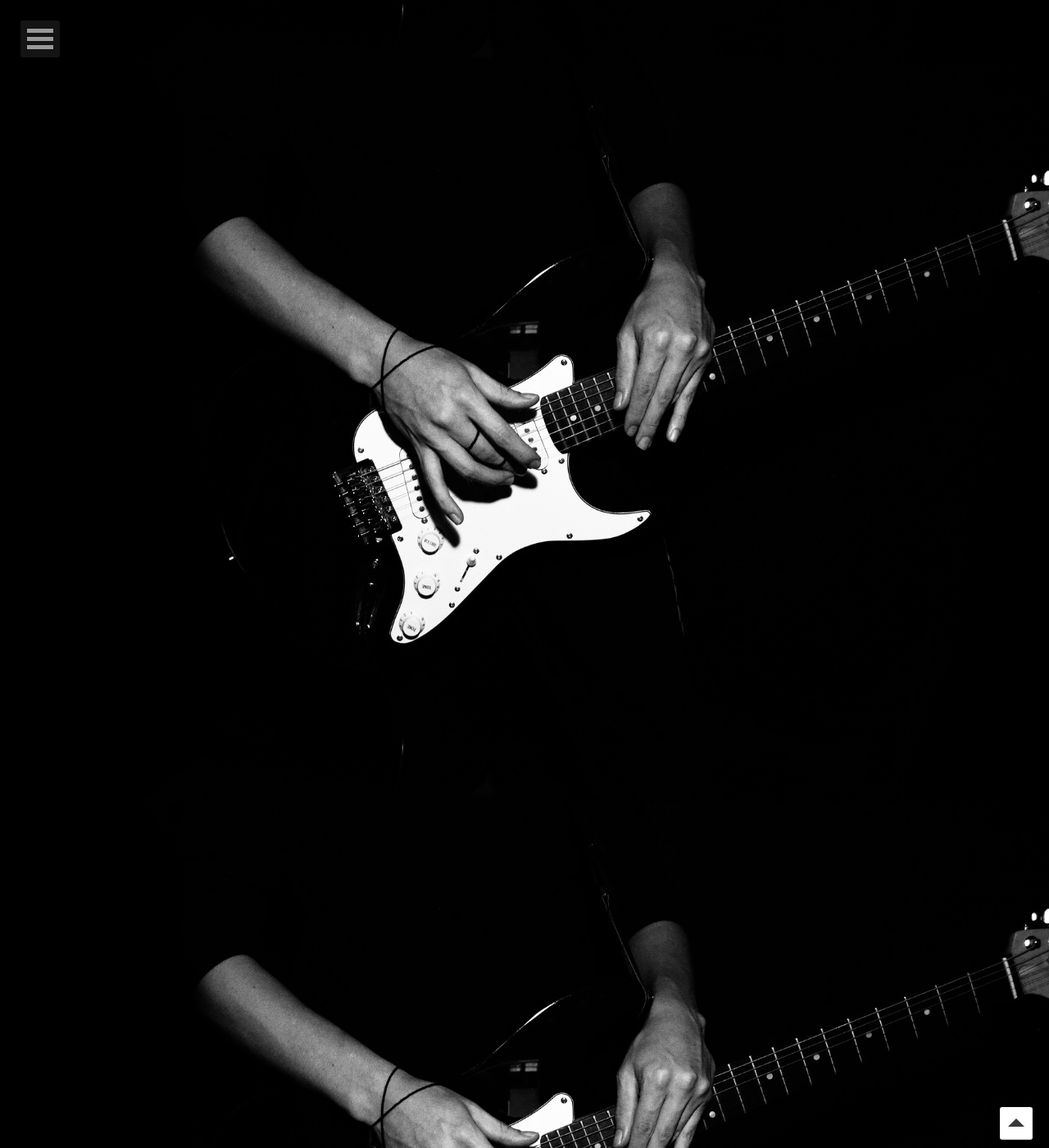
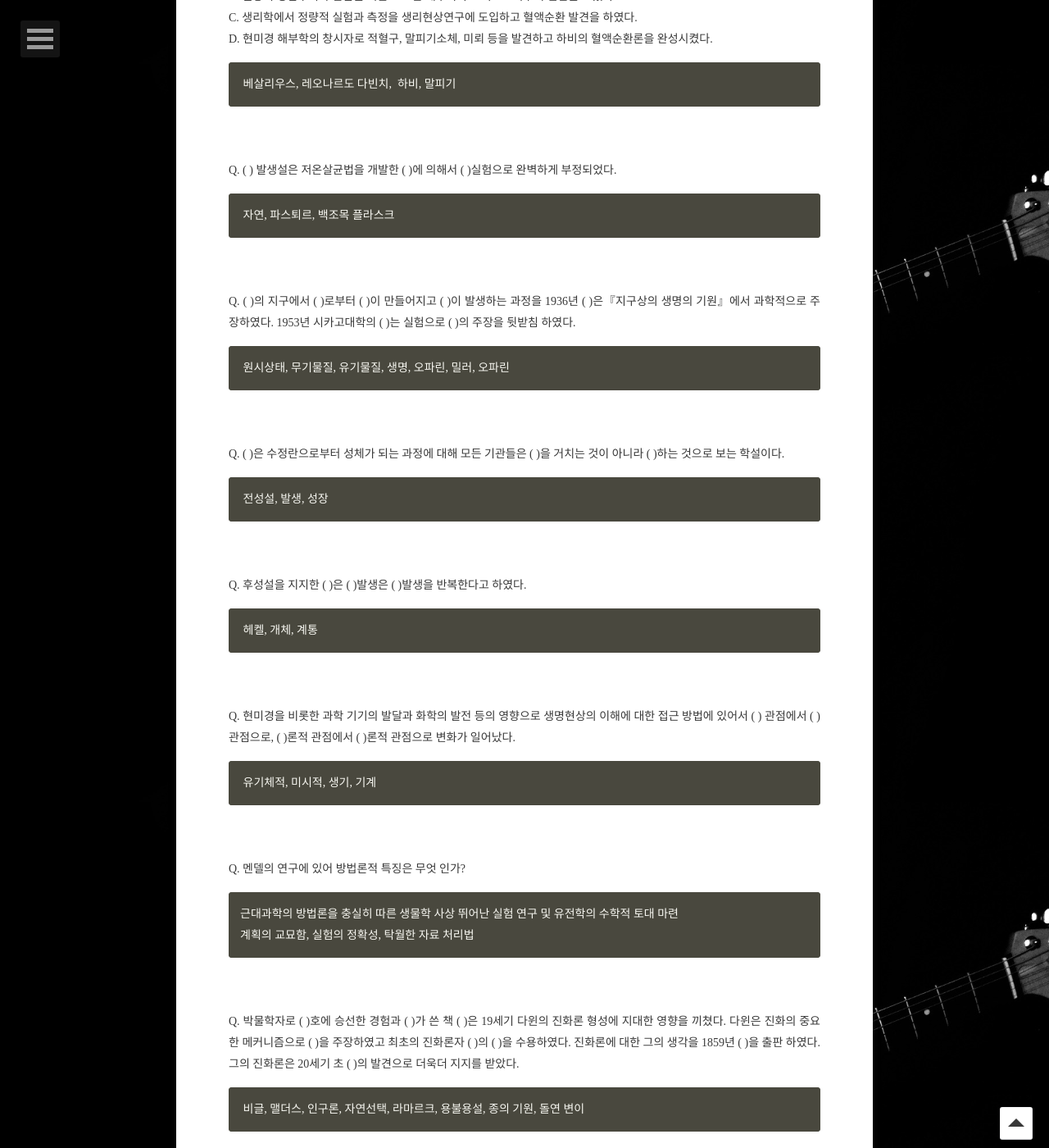
Before and after one commit to siloFoX/siloFoX.github.io, a Jekyll site: the page built from _posts/2020-06-26-history-of-science-final-exam-study-3.md, in a window 1280 px wide and 1400 px high, scrolled down 8922 px. Shown: the whole window at 82% size. Built offline with Jekyll 4.4.1, drawn with Linux system fonts in a browser that asks for light colours; some web fonts are replaced; comment, search, counter and statistics services are not loaded; some of the changed text lies outside the part shown.

Commit message:
Fix RP in hos 3

```diff
--- a/_posts/2020-06-26-history-of-science-final-exam-study-3.md
+++ b/_posts/2020-06-26-history-of-science-final-exam-study-3.md
@@ -356,3 +356,65 @@ Malthus 의 인구론
 - 다윈이 재미 삼아 읽음
 - 생존경쟁
 - 같은 종들간의 경쟁
+
+<br>
+
+# RP
+
+Q. 생물학이 (          ) 체계를 완전히 탈피하는 것은 (       )과 (        )이 나타나기 시작한 (     )세기에 이르러서야 가능하게 되었다.
+
+     아리스토텔레스, 유전학, 진화론, 19
+
+<br>
+
+Q. 다음과 관련 있는 과학자는?<br>
+A. 근대 해부학 발전에 필요한 기술과 방법을 제공한 해부학자로 '인체구조에 관하여'저술하여 1000여 년간 신봉되어 온 갈레누스의 학설의 오류 지적하였다.<br>
+B. 실증적 경험주의와 관찰을 기본으로 한 해부학자로 비트로비우적 인간을 그렸다.<br>
+C. 생리학에서 정량적 실험과 측정을 생리현상연구에 도입하고  혈액순환 발견을 하였다.<br>
+D. 현미경 해부학의 창시자로 적혈구, 말피기소체, 미뢰 등을 발견하고 하비의 혈액순환론을 완성시켰다.
+
+     베살리우스, 레오나르도 다빈치,  하비, 말피기
+
+<br>
+
+Q. (        ) 발생설은 저온살균법을 개발한 (          )에 의해서 (            )실험으로  완벽하게 부정되었다.
+
+     자연, 파스퇴르, 백조목 플라스크
+
+<br>
+
+Q. (        )의 지구에서 (      )로부터 (     )이 만들어지고  (     )이 발생하는 과정을 1936년 (       )은『지구상의 생명의 기원』에서 과학적으로 주장하였다. 1953년 시카고대학의 (        )는 실험으로 (         )의 주장을 뒷받침 하였다.
+
+     원시상태, 무기물질, 유기물질, 생명, 오파린, 밀러, 오파린
+
+<br>
+
+Q. (       )은  수정란으로부터 성체가 되는 과정에 대해 모든 기관들은 (      )을 거치는 것이 아니라   (       )하는  것으로 보는 학설이다.
+
+     전성설, 발생, 성장
+
+<br>
+
+Q. 후성설을 지지한 (      )은 (       )발생은 (      )발생을 반복한다고 하였다.
+
+     헤켈, 개체, 계통
+
+
+<br>
+
+Q. 현미경을 비롯한 과학 기기의 발달과  화학의 발전 등의 영향으로 생명현상의 이해에 대한 접근 방법에 있어서  (       ) 관점에서 (        ) 관점으로,  (        )론적 관점에서 (       )론적 관점으로 변화가 일어났다.
+
+     유기체적, 미시적, 생기, 기계
+
+<br>
+
+Q. 멘델의 연구에 있어 방법론적 특징은 무엇 인가?
+
+    근대과학의 방법론을 충실히 따른 생물학 사상 뛰어난 실험 연구 및 유전학의 수학적 토대 마련
+    계획의 교묘함, 실험의 정확성, 탁월한 자료 처리법
+
+<br>
+
+Q. 박물학자로  (    )호에 승선한 경험과 (       )가 쓴 책 (      )은 19세기 다윈의 진화론 형성에 지대한 영향을 끼쳤다. 다윈은 진화의 중요한 메커니즘으로 (         )을 주장하였고  최초의 진화론자 (        )의 (               )을 수용하였다. 진화론에 대한 그의 생각을 1859년 (          )을 출판 하였다.  그의 진화론은 20세기 초 (        )의 발견으로 더욱더 지지를 받았다.
+
+     비글, 맬더스, 인구론, 자연선택, 라마르크, 용불용설, 종의 기원, 돌연 변이
```
